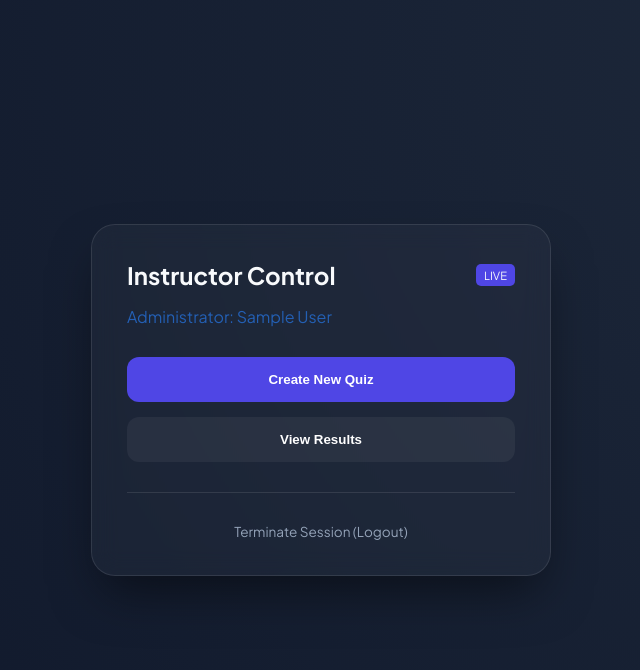
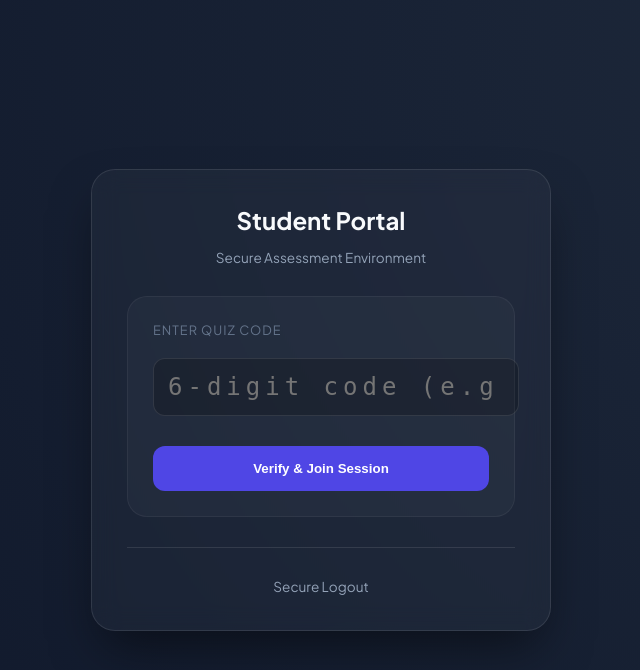
Before and after one commit to AnthonyCobbinah/ModernEdu-Quiz-App, a Flask app: template templates/student_home.html in a window 1280 px wide. Shown: the top 670 px of the page, without its empty margins (319-959 px from the left). Run offline with Flask 3, Linux system fonts and the light colour scheme; the template is opened without the code that fills it, so the values that code supplies are empty; the visitor is signed in with stand-in values (Sample User, id 1).

Commit message:
Update student_home.html

```diff
--- a/templates/student_home.html
+++ b/templates/student_home.html
@@ -1,18 +1,40 @@
 {% extends "layout.html" %}
 {% block content %}
 <div class="glass-card">
-    <div style="display: flex; justify-content: space-between; align-items: center;">
-        <h2 style="margin:0;">Instructor Control</h2>
-        <span style="font-size: 0.7rem; background: var(--primary); padding: 4px 8px; border-radius: 5px;">LIVE</span>
-    </div>
-    <p style="color: #2460b4; margin-bottom: 30px;">Administrator: {{ current_user.full_name }}</p>
-
-    <div style="display: grid; gap: 15px;">
-        <button class="btn btn-primary">Create New Quiz</button>
-        <button class="btn" style="background: rgba(255,255,255,0.05); color: white;">View Results</button>
+    <div style="text-align: center; margin-bottom: 30px;">
+        <h2 style="margin:0;">Student Portal</h2>
+        <p style="color: #94a3b8; font-size: 0.85rem;">Secure Assessment Environment</p>
     </div>
 
+    <div style="background: rgba(255,255,255,0.03); padding: 25px; border-radius: 20px; border: 1px solid rgba(255,255,255,0.05);">
+        <label style="display: block; margin-bottom: 10px; font-size: 0.8rem; color: #64748b; text-transform: uppercase; letter-spacing: 1px;">Enter Quiz Code</label>
+        <input type="text" id="quizCode" placeholder="6-digit code (e.g. 123456)"
+               style="font-size: 1.5rem; text-align: center; letter-spacing: 5px; font-family: monospace;">
+
+        <button class="btn btn-primary" onclick="joinQuiz()" style="margin-top: 10px;">Verify & Join Session</button>
+    </div>
+
+    <p id="statusMsg" style="text-align: center; margin-top: 15px; font-size: 0.8rem; color: #ff4444;"></p>
+
     <hr style="border: 0; border-top: 1px solid rgba(255,255,255,0.1); margin: 30px 0;">
-    <a href="/logout" class="nav-link" style="display: block; text-align: center;">Terminate Session (Logout)</a>
+    <a href="/logout" class="nav-link" style="display: block; text-align: center;">Secure Logout</a>
 </div>
+
+<script>
+async function joinQuiz() {
+    const code = document.getElementById('quizCode').value;
+    const msg = document.getElementById('statusMsg');
+
+    if(code.length !== 6) {
+        msg.innerText = "Error: Code must be 6 digits.";
+        return;
+    }
+
+    // This will point to the quiz attempt page once we build it
+    msg.style.color = "#4ade80";
+    msg.innerText = "Verifying secure connection...";
+
+    // Future step: window.location.href = '/quiz/attempt/' + code;
+}
+</script>
 {% endblock %}
```
